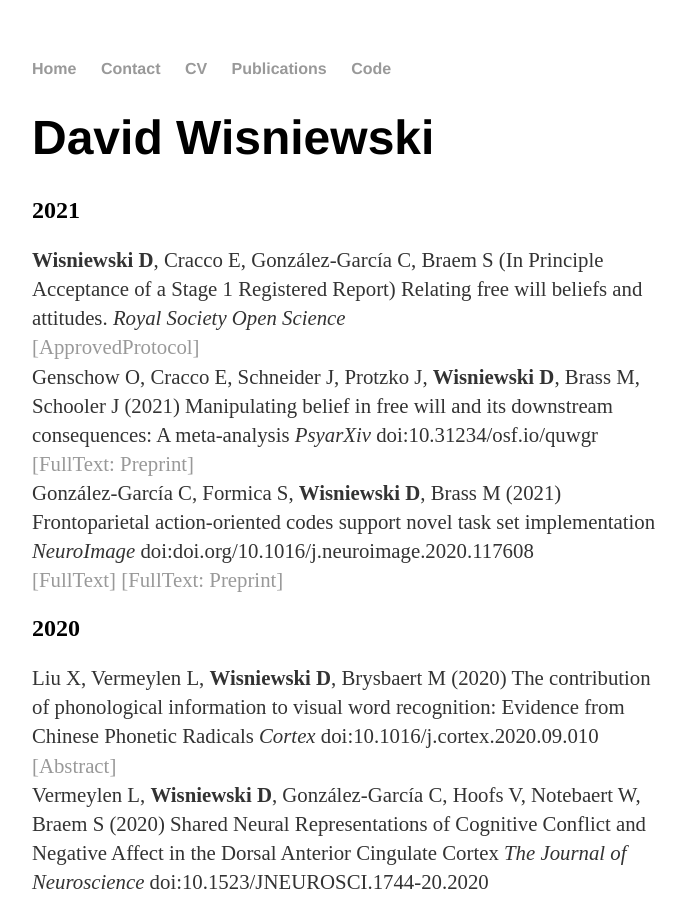
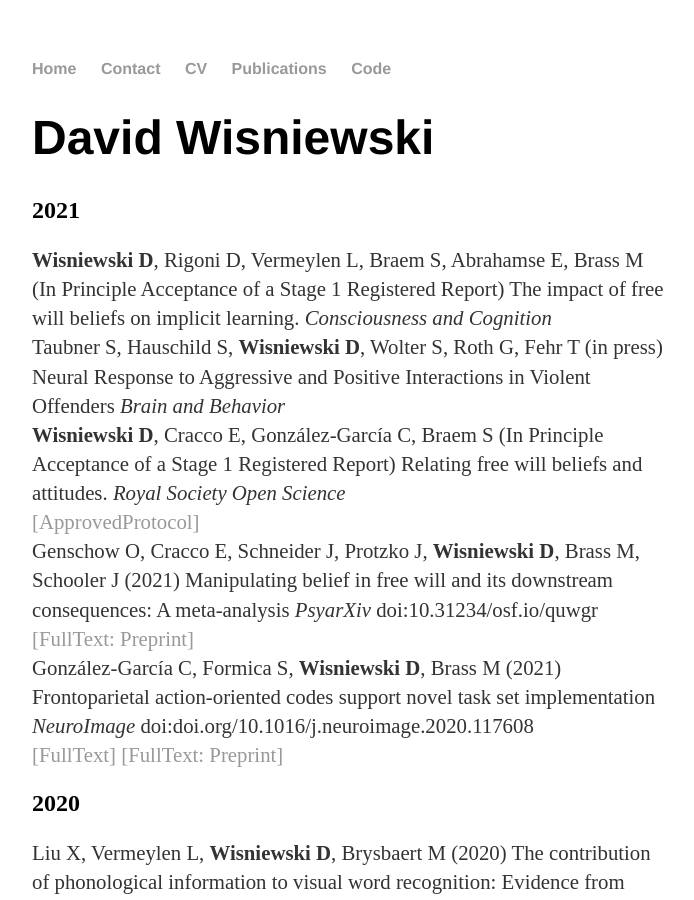
Before and after one commit to davidwisniewski/davidwisniewski.github.io, a Jekyll site: the page built from publications/index.html, in a window 1280 px wide and 900 px high. Shown: the whole window, without its empty margins (288-982 px from the left). Built offline with Jekyll 4.4.1, drawn with Linux system fonts in a browser that asks for light colours.

Commit message:
updated publications

```diff
--- a/publications/index.html
+++ b/publications/index.html
@@ -6,6 +6,8 @@ title: David Wisniewski
 	<h1>David Wisniewski</h1>
 	<h2>2021</h2>
 	<p>
+	<strong>Wisniewski D</strong>, Rigoni D, Vermeylen L, Braem S, Abrahamse E, Brass M (In Principle Acceptance of a Stage 1 Registered Report) The impact of free will beliefs on implicit learning. <em>Consciousness and Cognition</em> <br>
+	Taubner S, Hauschild S, <strong>Wisniewski D</strong>, Wolter S, Roth G, Fehr T (in press) Neural Response to Aggressive and Positive Interactions in Violent Offenders <em>Brain and Behavior</em> <br>
 	<strong>Wisniewski D</strong>, Cracco E, González-García C, Braem S (In Principle Acceptance of a Stage 1 Registered Report) Relating free will beliefs and attitudes. <em>Royal Society Open Science</em> <br>
 	<a href="https://osf.io/fya89">[ApprovedProtocol]</a><br>
 	Genschow O, Cracco E, Schneider J, Protzko J, <strong>Wisniewski D</strong>, Brass M, Schooler J (2021) Manipulating belief in free will and its downstream consequences: A meta-analysis <em>PsyarXiv</em> doi:10.31234/osf.io/quwgr <br>
```
